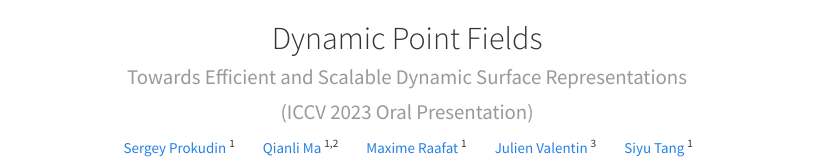
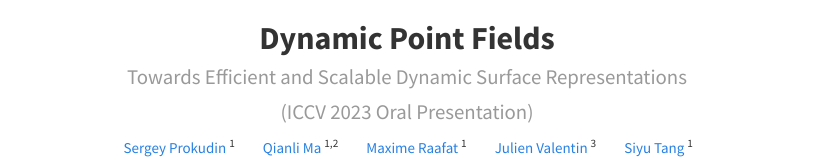
Before and after one commit to sergeyprokudin/sergeyprokudin.github.io, a plain HTML site: page dpf/index.html in a window 1280 px wide. Shown: the top 165 px of the page, without its empty margins (233-1047 px from the left). Drawn offline with Linux system fonts and the light colour scheme; a script that the page names is missing.

Commit message:
bold title

```diff
--- a/dpf/index.html
+++ b/dpf/index.html
@@ -61,7 +61,7 @@
     <div class="container" id="main">
         <div class="row">
             <h2 class="col-md-12 text-center">
-                Dynamic Point Fields  <br>
+                <b>Dynamic Point Fields</b>  <br>
                 <!-- Towards Efficient and Scalable Dynamic Surface Representations<br> -->
                 <small> Towards Efficient and Scalable Dynamic Surface Representations <br>  (ICCV 2023 Oral Presentation)
                 </small>
```
